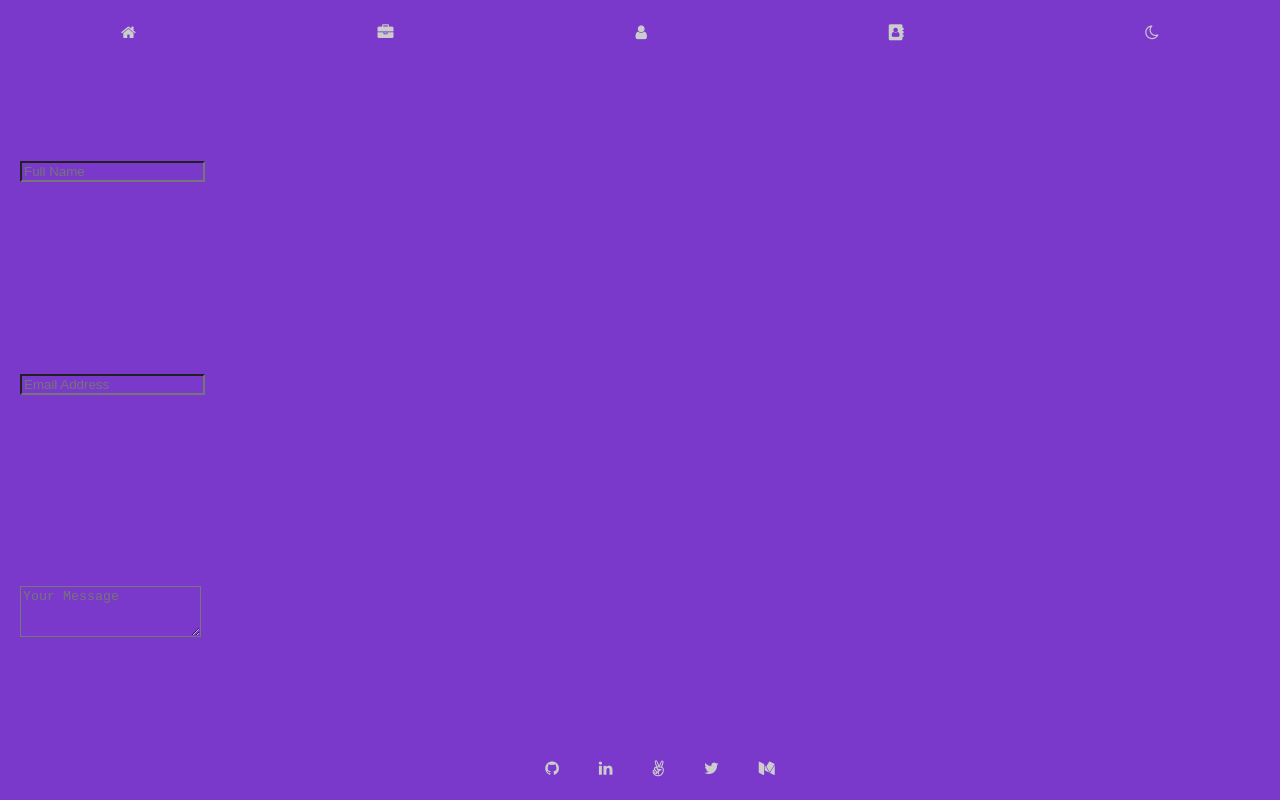
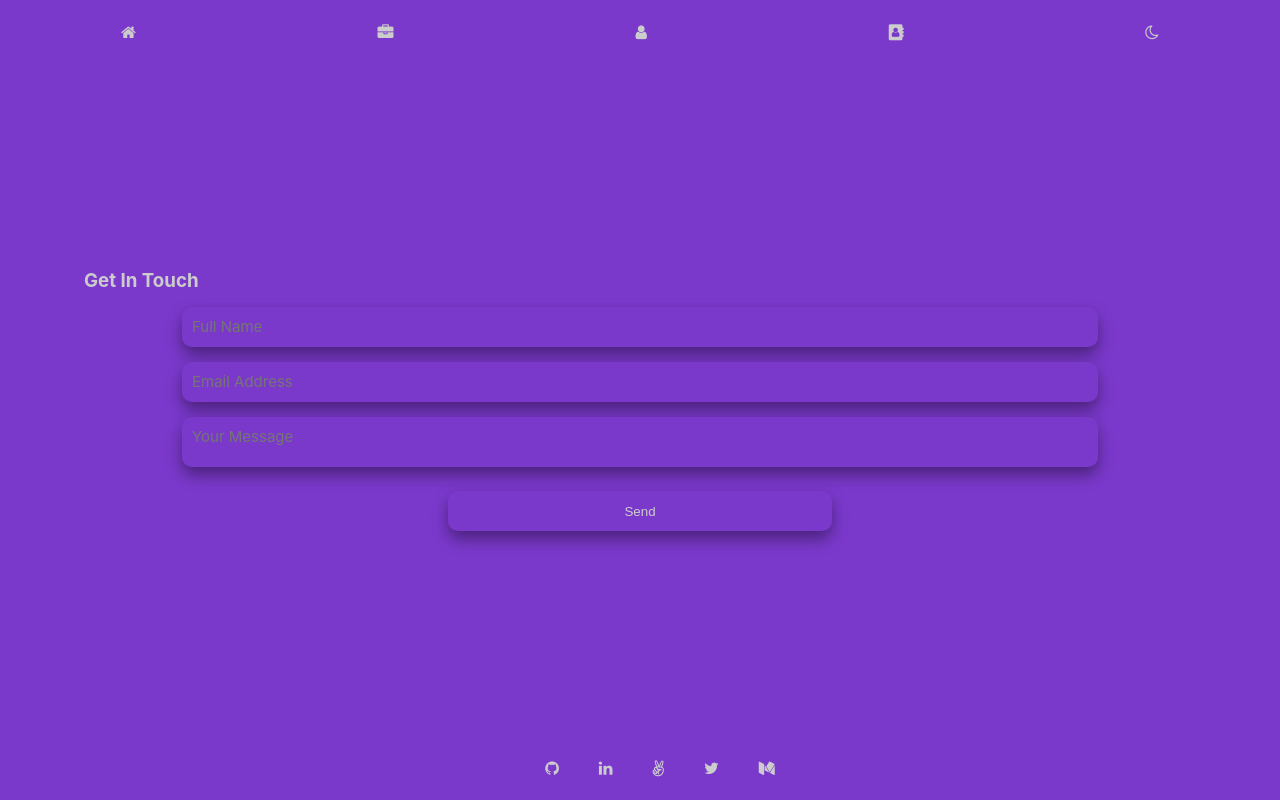
Before and after one commit to amexabee/portfolio-react, a React (Create React App) app: page /contact in a window 1280 px wide. Built offline with nearby package versions, Linux system fonts and the light colour scheme.

Commit message:
Finalize first view of Contact page

```diff
--- a/src/components/contact.jsx
+++ b/src/components/contact.jsx
@@ -1,7 +1,12 @@
 import { useOutletContext } from 'react-router-dom';
 import Joi from 'joi-browser';
+import { useState } from 'react';
 
 const Contact = () => {
+  const [state, setState] = useState({
+    data: { name: '', email: '', message: '' },
+    errors: '',
+  });
   const [mode] = useOutletContext();
 
   const schema = {
@@ -10,30 +15,67 @@ const Contact = () => {
     message: Joi.string().required(),
   };
 
+  const validate = () => {
+    const { error } = Joi.validate(state.data, schema, { abortEarly: false });
+
+    if (!error) return null;
+    const errors = {};
+    for (let item of error.details) errors[item.path[0]] = item.message;
+
+    return errors;
+  };
+
+  const handleChange = ({ target: input }) => {
+    const data = { ...state.data };
+    data[input.id] = input.value;
+    setState({ ...state, data });
+  };
+
+  const handleClick = () => {
+    const errors = validate();
+    setState({ ...state, errors: errors || {} });
+    if (!errors) {
+      alert('success');
+    } else console.log(errors);
+  };
+
   return (
     <div className={`contact ${mode}`}>
+      <h3>Get In Touch</h3>
       <div>
-        {/* <label for="name">Name</label> */}
-        <input className={mode} type="text" id="name" placeholder="Full Name" />
+        <input
+          className={mode}
+          onChange={handleChange}
+          type="text"
+          id="name"
+          placeholder="Full Name"
+        />
+        {state.errors && <div className="validation">{state.errors.name}</div>}
       </div>
       <div>
-        {/* <label for="email">Email address</label> */}
         <input
           className={mode}
+          onChange={handleChange}
           type="email"
           id="email"
           placeholder="Email Address"
         />
+        {state.errors && <div className="validation">{state.errors.email}</div>}
       </div>
       <div>
-        {/* <label for="text">Example textarea</label> */}
         <textarea
           className={mode}
-          id="text"
-          rows="3"
+          onChange={handleChange}
+          id="message"
           placeholder="Your Message"
         ></textarea>
+        {state.errors && (
+          <div className="validation">{state.errors.message}</div>
+        )}
       </div>
+      <button className={mode} onClick={handleClick}>
+        Send
+      </button>
     </div>
   );
 };
--- a/src/components/navBar.jsx
+++ b/src/components/navBar.jsx
@@ -16,7 +16,7 @@ const NavBar = ({ night, handleClick }) => {
       <nav className={mode}>
         <ul>
           {icons.map((icon) => (
-            <li>
+            <li key={icon.to}>
               <Link className="link" to={icon.to}>
                 <i className={`nav-icon fa fa-${icon.classes}`}>
                   <span className="icon-text">
--- a/src/components/portfolio.jsx
+++ b/src/components/portfolio.jsx
@@ -33,7 +33,7 @@ const Portfolio = () => {
       <h3>My Recent Works</h3>
       <div className="row">
         {items.map((item) => (
-          <div className="card">
+          <div key={item.name} className="card">
             <img src={item.name} alt={item} />
             <span>
               <Link to={item.github}>
--- a/src/css/contact.css
+++ b/src/css/contact.css
@@ -3,5 +3,59 @@
   height: 84vh;
   display: flex;
   flex-direction: column;
-  justify-content: space-around;
+  align-items: center;
+  justify-content: center;
 }
+
+.contact h3 {
+  align-self: flex-start;
+  margin: 0 5vw;
+}
+
+input {
+  margin: 15px 0 0;
+  padding: 10px;
+  width: 70vw;
+  height: 20px;
+  border-radius: 10px;
+  border: 0;
+  box-shadow: 0px 8px 16px 0px rgba(0, 0, 0, 0.4);
+}
+
+textarea {
+  margin: 15px 0 0;
+  padding: 10px;
+  width: 70vw;
+  resize: none;
+  border-radius: 10px;
+  border: 0;
+  box-shadow: 0px 8px 16px 0px rgba(0, 0, 0, 0.4);
+}
+
+input:focus,
+textarea:focus {
+  outline: none;
+}
+
+input::placeholder,
+textarea::placeholder {
+  font-family: var(--font);
+  font-size: 15px;
+}
+
+button {
+  margin: 20px 0 0;
+  width: 30vw;
+  height: 40px;
+  border-radius: 10px;
+  border: 0;
+  box-shadow: 0px 8px 16px 0px rgba(0, 0, 0, 0.4);
+}
+
+button:hover {
+  box-shadow: 0px 8px 16px 0px rgba(0, 0, 0, 1);
+}
+
+.validation {
+  color: rgba(255, 0, 0, 0.822);
+}
```
